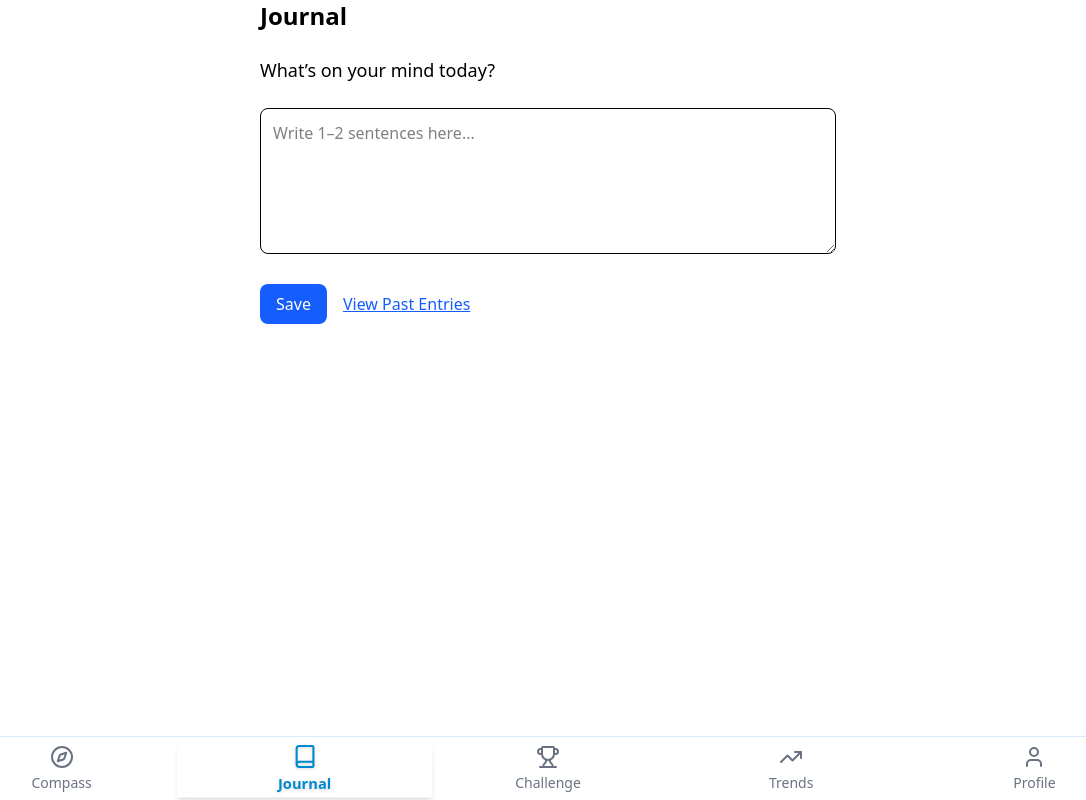
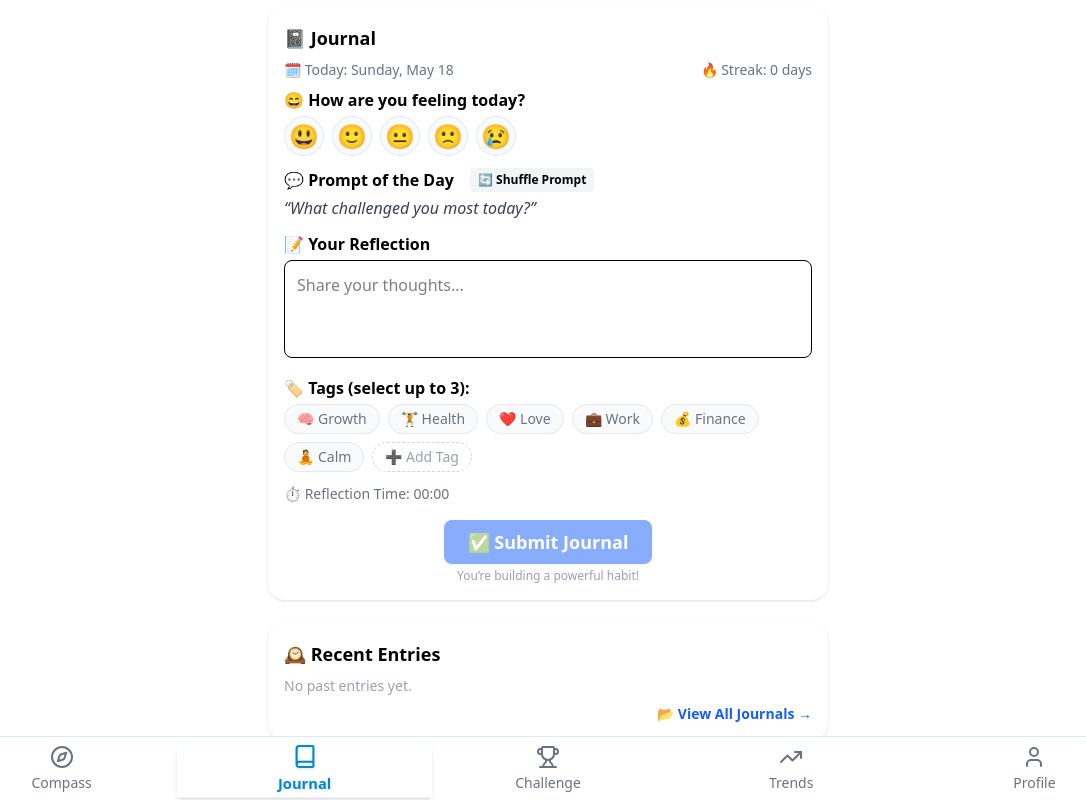
Before and after one commit to Chunsun/thrive-board, a Vue app: page /journal in a window 1280 px wide. Shown: the whole page, without its empty margins (92-1178 px from the left). Built offline with nearby package versions, Linux system fonts and the light colour scheme; the HTML template or start-up script is replaced by a standard one.

Commit message:
feat: journal

```diff
--- a/src/views/JournalView.vue
+++ b/src/views/JournalView.vue
@@ -1,70 +1,291 @@
 <script setup lang="ts">
-import { ref, computed } from 'vue'
+import { ref, computed, watch } from 'vue'
 import { useMoodStore } from '@/stores/mood'
 import { useJournalStore } from '@/stores/journal'
-import { useRouter } from 'vue-router'
 
-const router = useRouter()
 const moodStore = useMoodStore()
 const journalStore = useJournalStore()
 
+const today = new Date()
+const todayStr = today.toLocaleDateString('en-US', {
+  weekday: 'long',
+  month: 'long',
+  day: 'numeric',
+})
+const todayISO = today.toISOString().slice(0, 10)
+
+const moods = [
+  { label: '😃', value: 'Great' },
+  { label: '🙂', value: 'Okay' },
+  { label: '😐', value: 'Meh' },
+  { label: '🙁', value: 'Down' },
+  { label: '😢', value: 'Sad' },
+]
+const selectedMood = ref(moodStore.selectedMood || '')
+
+const prompts = [
+  'What challenged you most today?',
+  'What are you grateful for right now?',
+  'What did you learn today?',
+  'What would you like to improve tomorrow?',
+  'Who made a positive impact on you today?',
+]
+const promptIdx = ref(0)
+const prompt = computed(() => prompts[promptIdx.value])
+function shufflePrompt() {
+  let idx = promptIdx.value
+  while (idx === promptIdx.value) {
+    idx = Math.floor(Math.random() * prompts.length)
+  }
+  promptIdx.value = idx
+}
+
 const entry = ref('')
+const tags = [
+  { icon: '🧠', label: 'Growth' },
+  { icon: '🏋', label: 'Health' },
+  { icon: '❤️', label: 'Love' },
+  { icon: '💼', label: 'Work' },
+  { icon: '💰', label: 'Finance' },
+  { icon: '🧘', label: 'Calm' },
+]
+const selectedTags = ref<string[]>([])
+const showCustomTagInput = ref(false)
+const customTag = ref('')
+const addCustomTag = () => {
+  if (customTag.value && !selectedTags.value.includes(customTag.value)) {
+    selectedTags.value.push(customTag.value)
+    customTag.value = ''
+    showCustomTagInput.value = false
+  }
+}
+const toggleTag = (tag: string) => {
+  if (selectedTags.value.includes(tag)) {
+    selectedTags.value = selectedTags.value.filter((t) => t !== tag)
+  } else if (selectedTags.value.length < 3) {
+    selectedTags.value.push(tag)
+  }
+}
 
-// Generate prompt based on mood
-const prompt = computed(() => {
-  const mood = moodStore.selectedMood
-  switch (mood) {
-    case 'Happy':
-      return 'What made you feel happy today?'
-    case 'Sad':
-      return 'What’s been bothering you lately?'
-    case 'Anxious':
-      return 'What’s making you anxious?'
-    case 'Grateful':
-      return 'What are you thankful for today?'
-    case 'Tired':
-      return 'What drained your energy today?'
-    default:
-      return 'What’s on your mind today?'
+// Timer
+const startTime = ref<number | null>(null)
+const elapsed = ref(0)
+const timer = ref<NodeJS.Timeout | null>(null)
+function startTimer() {
+  if (timer.value) return
+  startTime.value = Date.now()
+  timer.value = setInterval(() => {
+    elapsed.value = Math.floor((Date.now() - (startTime.value || Date.now())) / 1000)
+  }, 1000)
+}
+function stopTimer() {
+  if (timer.value) clearInterval(timer.value)
+  timer.value = null
+}
+function formatTime(sec: number) {
+  const m = Math.floor(sec / 60)
+  const s = sec % 60
+  return `${m.toString().padStart(2, '0')}:${s.toString().padStart(2, '0')}`
+}
+
+watch(entry, (val, old) => {
+  if (val && !old) startTimer()
+  if (!val) {
+    stopTimer()
+    elapsed.value = 0
   }
 })
 
 const saveEntry = () => {
+  if (!selectedMood.value || !entry.value.trim()) return
   journalStore.addEntry({
-    mood: moodStore.selectedMood,
+    mood: selectedMood.value,
     text: entry.value,
-    date: new Date().toISOString(),
+    date: todayISO,
+    tags: [...selectedTags.value],
+    seconds: elapsed.value,
   })
-  router.push('/challenge') // next step in the flow
+  entry.value = ''
+  selectedTags.value = []
+  moodStore.setMood(selectedMood.value)
+  stopTimer()
+  elapsed.value = 0
+  if (typeof journalStore.loadEntries === 'function') journalStore.loadEntries()
 }
+
+if (typeof journalStore.loadEntries === 'function') journalStore.loadEntries()
+// Ensure entries are loaded from localStorage if not already
+if (!journalStore.entries || journalStore.entries.length === 0) {
+  const saved = localStorage.getItem('journalEntries')
+  if (saved) {
+    journalStore.entries = JSON.parse(saved)
+  }
+}
+const pastEntries = computed(() => journalStore.entries)
+const expanded = ref<string | null>(null)
+
+// Streak calculation
+const streak = computed(() => {
+  const dates = (journalStore.entries || [])
+    .map((e) => e.date)
+    .sort()
+    .reverse()
+  let count = 0
+  const d = new Date(todayISO)
+  for (let i = 0; i < dates.length; i++) {
+    if (dates[i] === d.toISOString().slice(0, 10)) {
+      count++
+      d.setDate(d.getDate() - 1)
+    } else if (i === 0) {
+      break
+    }
+  }
+  return count
+})
 </script>
 
 <template>
-  <div class="max-w-xl mx-auto space-y-6">
-    <h2 class="text-2xl font-bold">Journal</h2>
-    <p class="text-lg">{{ prompt }}</p>
-
+  <div class="max-w-xl mx-auto space-y-6 p-2">
+    <div class="bg-white rounded-2xl shadow p-4">
+      <div class="flex items-center gap-2 text-lg font-bold mb-2">📓 Journal</div>
+      <div class="flex justify-between text-sm text-gray-500 mb-2">
+        <span>🗓️ Today: {{ todayStr }}</span>
+        <span>🔥 Streak: {{ streak }} days</span>
+      </div>
+      <div class="mb-3">
+        <div class="font-semibold mb-1">😄 How are you feeling today?</div>
+        <div class="flex gap-2">
+          <button
+            v-for="m in moods"
+            :key="m.value"
+            @click="selectedMood = m.value"
+            :class="[
+              'w-10 h-10 rounded-full flex items-center justify-center text-2xl border transition',
+              selectedMood === m.value
+                ? 'bg-blue-100 border-blue-500 scale-110'
+                : 'bg-gray-50 border-gray-200 hover:bg-blue-50',
+            ]"
+          >
+            {{ m.label }}
+          </button>
+        </div>
+      </div>
+      <div class="mb-3">
+        <div class="font-semibold mb-1 flex items-center gap-2">
+          💬 Prompt of the Day
+          <button
+            @click="shufflePrompt"
+            class="ml-2 px-2 py-1 rounded bg-gray-100 text-xs hover:bg-blue-100"
+          >
+            🔄 Shuffle Prompt
+          </button>
+        </div>
+        <div class="italic text-gray-700 mb-1">“{{ prompt }}”</div>
+      </div>
+      <div class="mb-3">
+        <div class="font-semibold mb-1">📝 Your Reflection</div>
         <textarea
           v-model="entry"
-      class="w-full p-3 border rounded-lg focus:outline-none focus:ring-2 focus:ring-blue-500"
-      rows="5"
-      placeholder="Write 1–2 sentences here..."
+          class="w-full p-3 border rounded-lg focus:outline-none focus:ring-2 focus:ring-blue-400 text-base resize-none"
+          rows="3"
+          maxlength="240"
+          placeholder="Share your thoughts..."
         ></textarea>
-
-    <div class="flex space-x-4">
+      </div>
+      <div class="mb-3">
+        <div class="font-semibold mb-1">🏷️ Tags (select up to 3):</div>
+        <div class="flex flex-wrap gap-2">
+          <button
+            v-for="tag in tags"
+            :key="tag.icon + tag.label"
+            @click="toggleTag(tag.label)"
+            :class="[
+              'px-3 py-1 rounded-full border text-sm flex items-center gap-1 transition',
+              selectedTags.includes(tag.label)
+                ? 'bg-blue-100 border-blue-400 text-blue-700 font-semibold'
+                : 'bg-gray-50 border-gray-200 text-gray-500 hover:bg-blue-50',
+            ]"
+            :disabled="selectedTags.length >= 3 && !selectedTags.includes(tag.label)"
+          >
+            <span>{{ tag.icon }}</span> <span>{{ tag.label }}</span>
+          </button>
+          <button
+            v-if="!showCustomTagInput"
+            @click="showCustomTagInput = true"
+            class="px-3 py-1 rounded-full border border-dashed border-gray-300 text-gray-400 text-sm hover:bg-gray-100"
+          >
+            ➕ Add Tag
+          </button>
+          <div v-else class="flex items-center gap-1">
+            <input
+              v-model="customTag"
+              class="px-2 py-1 border rounded text-sm w-24"
+              placeholder="Tag"
+              @keyup.enter="addCustomTag"
+            />
+            <button @click="addCustomTag" class="text-blue-600 text-sm font-semibold">Add</button>
+            <button @click="showCustomTagInput = false" class="text-gray-400 text-sm">✕</button>
+          </div>
+        </div>
+      </div>
+      <div class="mb-3 flex items-center gap-2 text-sm text-gray-500">
+        <span>⏱️ Reflection Time: {{ formatTime(elapsed) }}</span>
+      </div>
+      <div class="flex flex-col items-center mt-4">
         <button
           @click="saveEntry"
-        class="bg-blue-600 text-white px-4 py-2 rounded-lg hover:bg-blue-700"
+          :disabled="!selectedMood || !entry.trim()"
+          class="bg-blue-600 text-white px-6 py-2 rounded-lg hover:bg-blue-700 disabled:opacity-50 disabled:cursor-not-allowed font-semibold text-lg shadow"
         >
-        Save
+          ✅ Submit Journal
         </button>
+        <div class="text-xs text-gray-400 mt-1">You’re building a powerful habit!</div>
+      </div>
+    </div>
 
-      <RouterLink
-        to="/journal/history"
-        class="text-blue-600 underline hover:text-blue-800 self-center"
+    <div class="bg-white rounded-2xl shadow p-4">
+      <div class="flex items-center gap-2 text-lg font-bold mb-2">🕰️ Recent Entries</div>
+      <div v-if="pastEntries && pastEntries.length === 0" class="text-gray-400 text-sm">
+        No past entries yet.
+      </div>
+      <div v-for="e in pastEntries || []" :key="e.date + e.mood + e.text" class="mb-2">
+        <div
+          class="flex items-center gap-2 cursor-pointer hover:bg-gray-50 rounded p-2"
+          @click="expanded === e.date ? (expanded = null) : (expanded = e.date)"
         >
-        View Past Entries
-      </RouterLink>
+          <span class="text-base"
+            >•
+            {{ new Date(e.date).toLocaleString('en-US', { month: 'short', day: 'numeric' }) }}
+            –</span
+          >
+          <span class="text-xl">{{ moods.find((m) => m.value === e.mood)?.label || '📝' }}</span>
+          <span class="font-semibold text-gray-700">{{ e.mood }}</span>
+          <span class="flex gap-1">
+            <span
+              v-for="tag in e && 'tags' in e && Array.isArray(e.tags) ? e.tags : []"
+              :key="tag"
+              class="px-2 py-0.5 rounded-full bg-gray-100 text-xs text-gray-500 border border-gray-200"
+              >{{ tag }}</span
+            >
+          </span>
+          <span
+            v-if="'seconds' in e && typeof e.seconds === 'number' && e.seconds > 0"
+            class="text-xs text-gray-400 ml-2"
+            >({{ formatTime(Number(e.seconds)) }})</span
+          >
+        </div>
+        <div
+          v-if="expanded === e.date"
+          class="ml-8 text-gray-700 text-sm border-l-2 border-blue-100 pl-4 py-1"
+        >
+          {{ e.text }}
+        </div>
+      </div>
+      <div class="flex justify-end mt-2">
+        <button class="text-blue-600 text-sm font-semibold flex items-center gap-1 hover:underline">
+          📂 View All Journals →
+        </button>
+      </div>
     </div>
   </div>
 </template>
```
Lines whose indentation alone changed are shown as unchanged.
